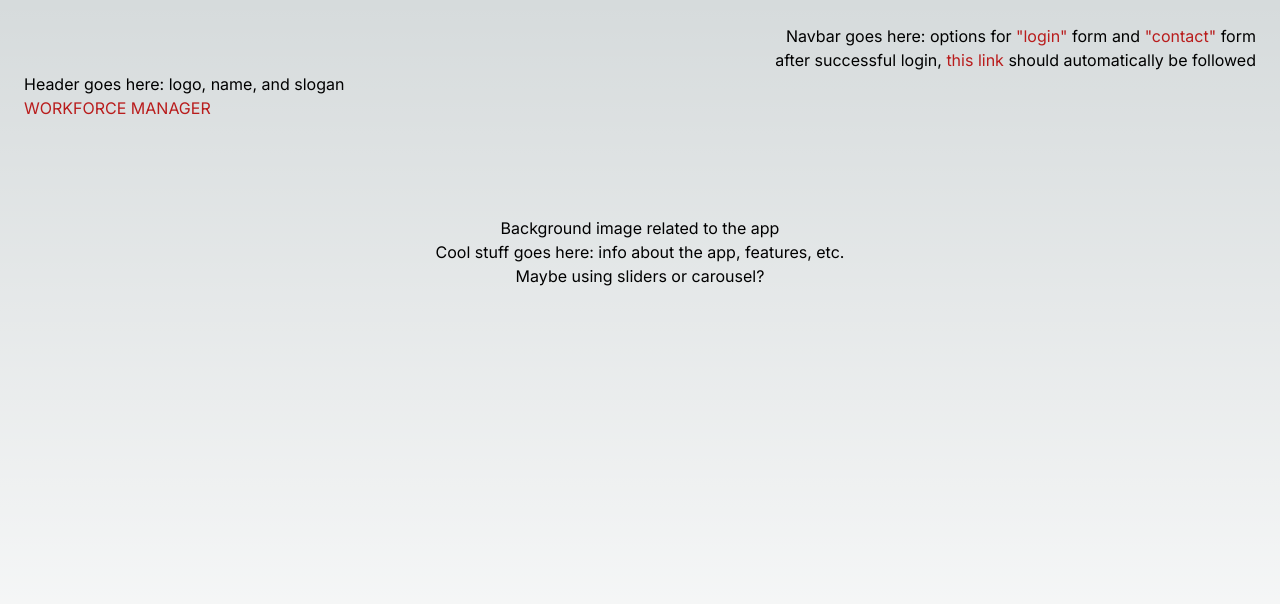
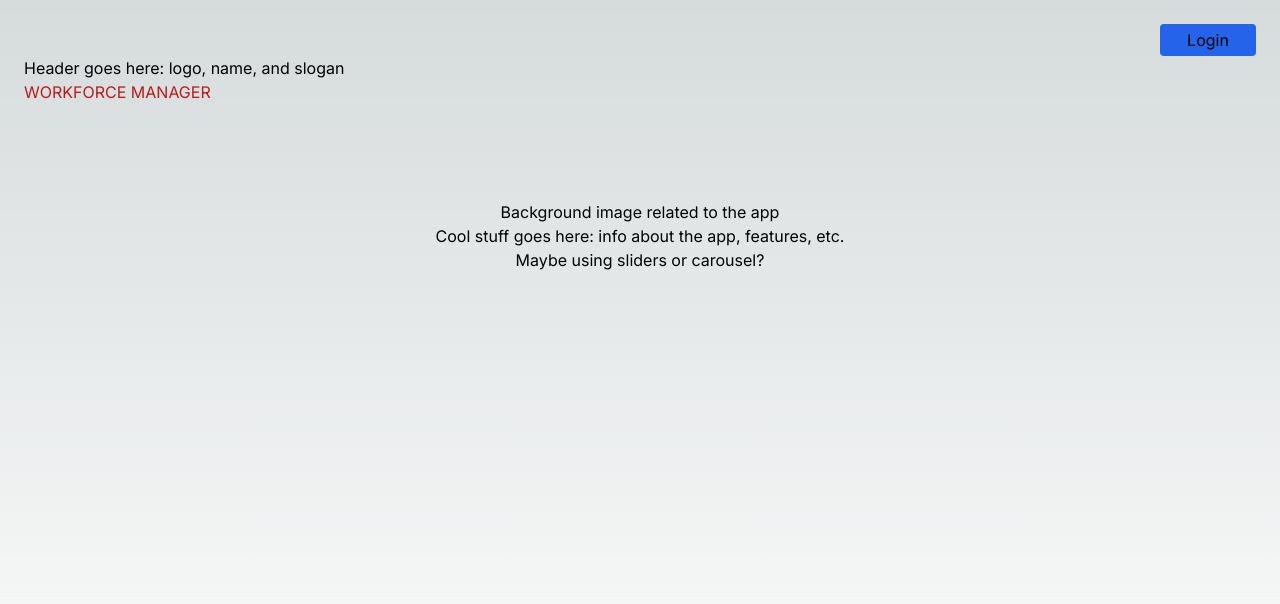
Before and after one commit to gregArijah/workforce-manager, a Next.js app: page / in a window 1280 px wide. Shown: the top 604 px of the page. Built offline with nearby package versions, Linux system fonts and the light colour scheme.

Commit message:
added login button to landing page

```diff
--- a/app/(pages)/(landing)/_components/navbar.tsx
+++ b/app/(pages)/(landing)/_components/navbar.tsx
@@ -5,19 +5,9 @@ import Link from "next/link";
 
 export default function Navbar() {
 
-  function loginAlert() {
-    return alert(`a login form will appear here`)
-  }
-
-  function contactAlert() {
-    return alert(`a contact form will appear here, or maybe a links to our linkedin profiles`)
-  }
-
-
   return (
       <nav className='text-right'>
-        <p>Navbar goes here: options for <span className='cursor-pointer text-red-700' onClick={loginAlert} >&quot;login&quot;</span> form and <span className='cursor-pointer text-red-700' onClick={contactAlert}>&quot;contact&quot;</span> form</p>
-        <p>after successful login, <Link href="/punches" className='text-red-700'>this link</Link> should automatically be followed</p>
+        <Link href='/api/auth/signin'><button className='bg-blue-600 h-8 w-24 rounded'>Login</button></Link>
       </nav>
     )
 }
```
